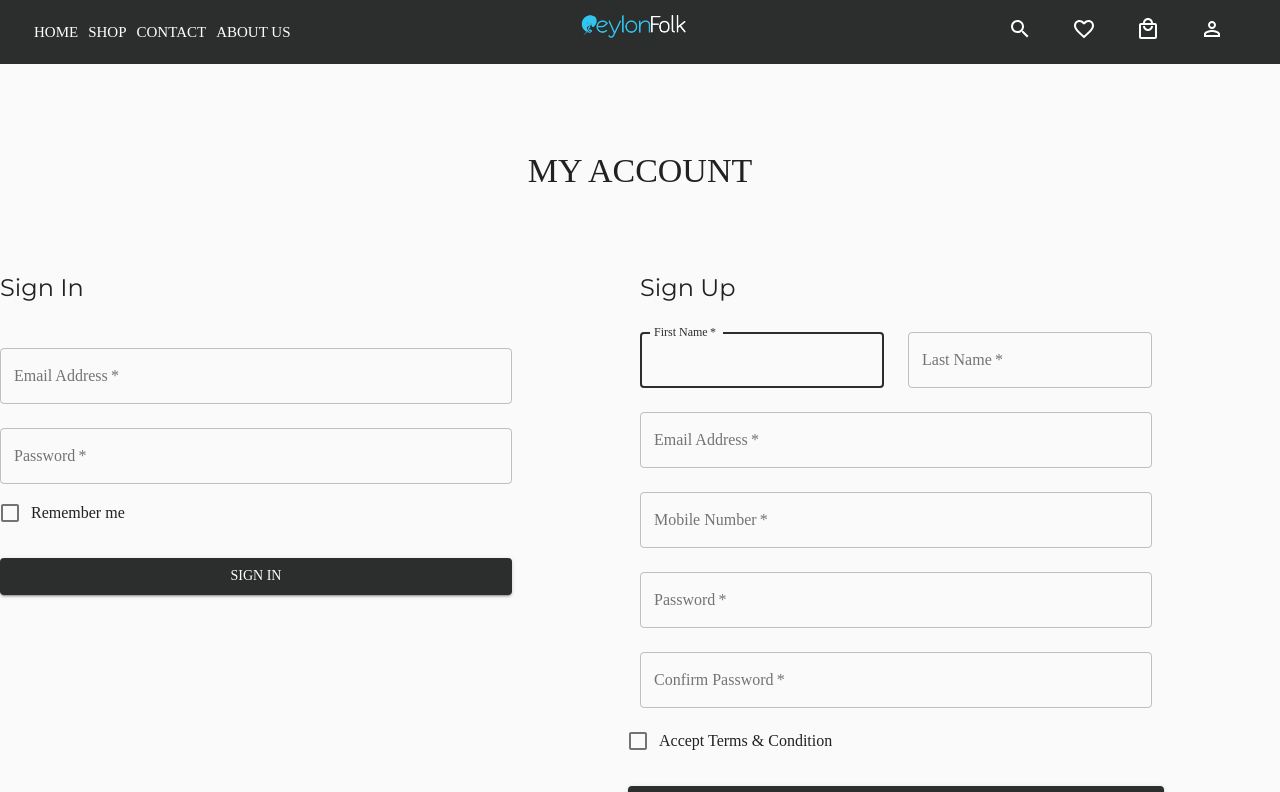
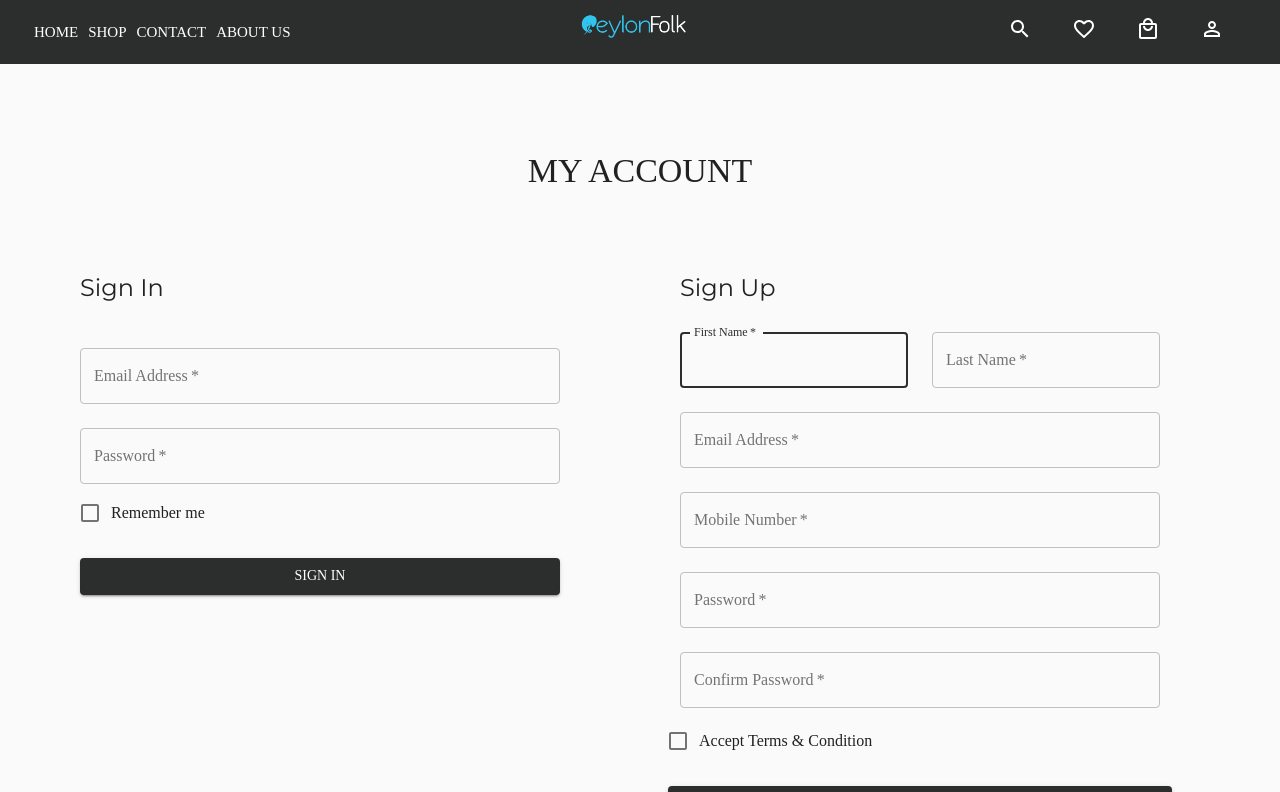
Before and after one commit to Kavindu1997/CeylonFolk, a React (Create React App) app in the folder client/: page /auth in a window 1280 px wide. Shown: the top 792 px of the page. Built offline with nearby package versions, Linux system fonts and the light colour scheme.

Commit message:
Update User.js

```diff
--- a/client/src/components/User/User.js
+++ b/client/src/components/User/User.js
@@ -15,7 +15,7 @@ export default function User() {
     return (
         <container>
             <Typography variant="h4" style={{marginTop:'150px',textAlign: 'center'}}> MY ACCOUNT</Typography>
-            <Grid container style={{marginTop:'80px',align:'center'}}>
+            <Grid container style={{marginTop:'80px',align:'center',paddingLeft:'80px'}}>
             <CssBaseline />
             <Grid item md={6} style={{align:'center'}}>
                 <Typography component="h1" variant="h5" style={{fontFamily:'Montserrat'}}>Sign In</Typography><br></br>
```
